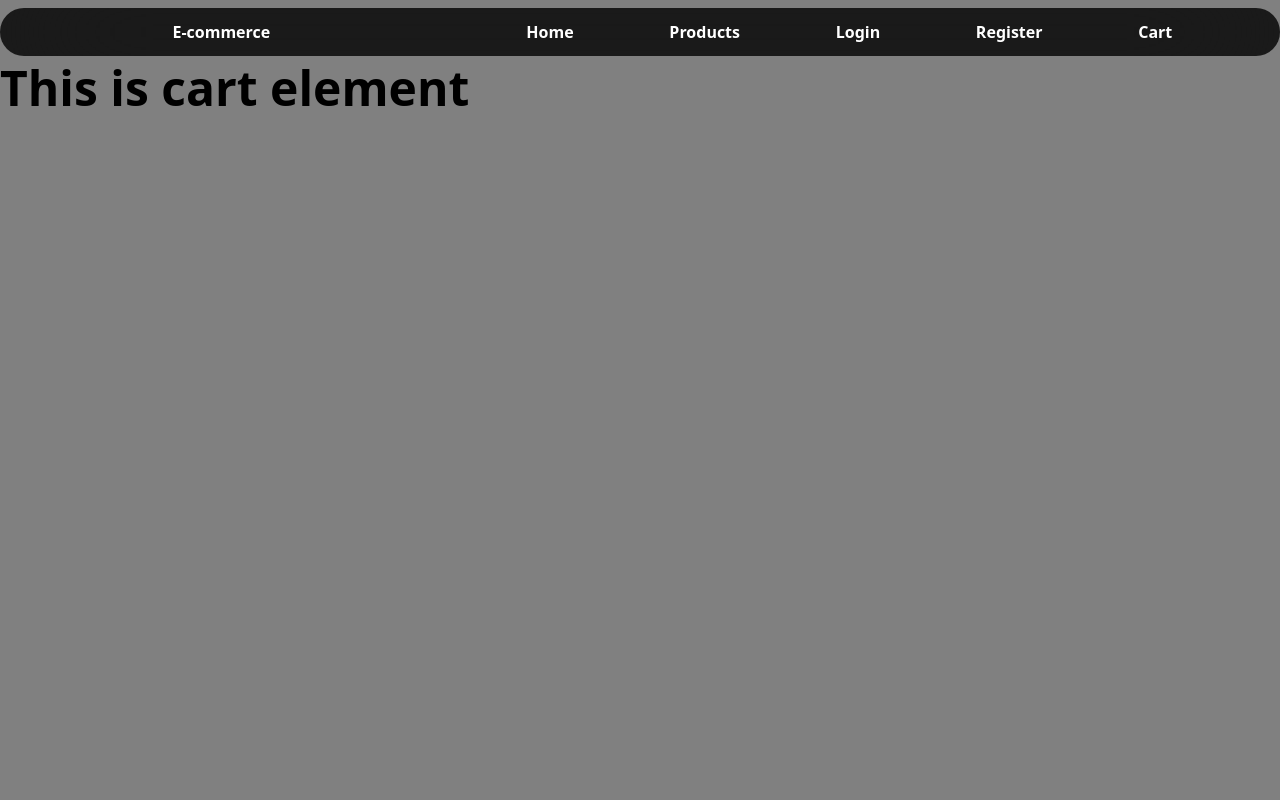
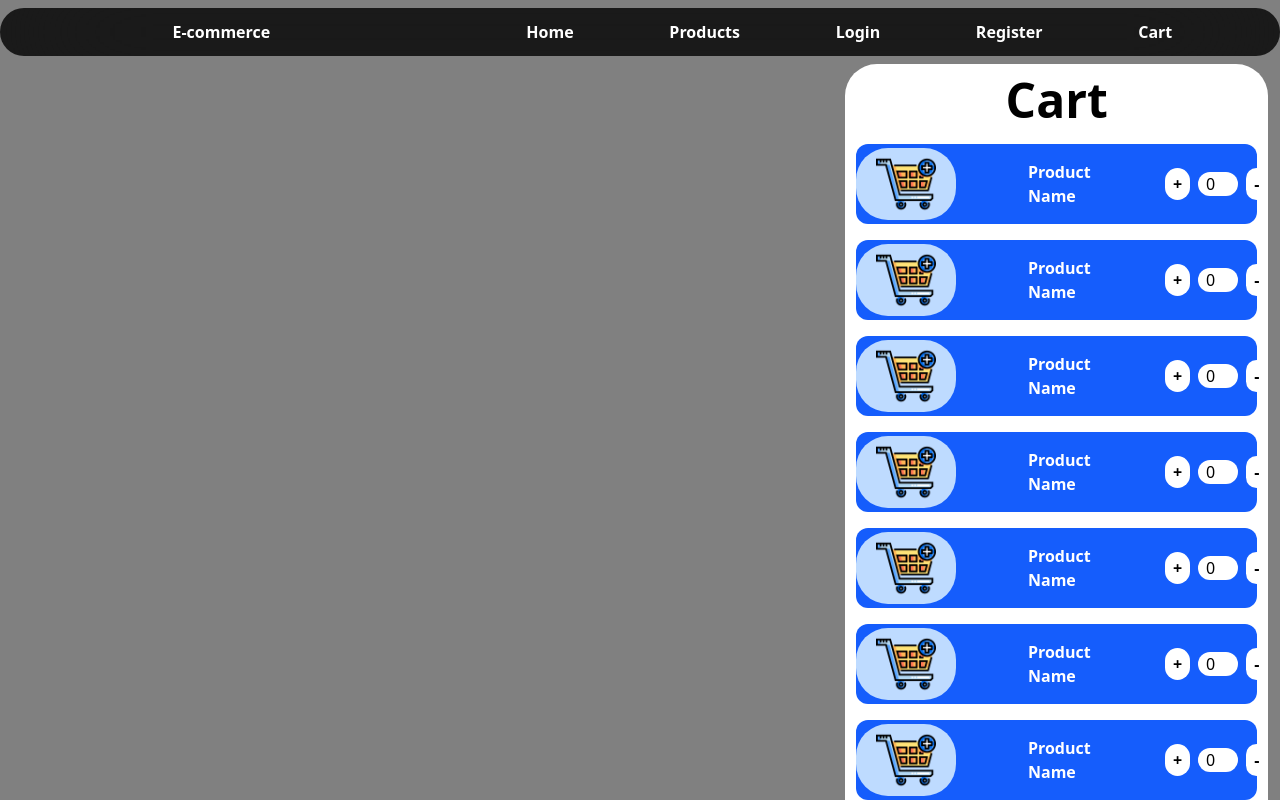
Before and after one commit to SiddharthAnbumani/e-commerce, a React (Vite) app in the folder client/: page /cart in a window 1280 px wide. Shown: the top 800 px of the page. Built offline with nearby package versions, Linux system fonts and the light colour scheme.

Commit message:
Added Cart items

```diff
--- /dev/null
+++ b/client/src/components/CartItem.jsx
@@ -0,0 +1,87 @@
+import { useState } from "react";
+
+export default function CartItem() {
+  const [num, setNum] = useState(0);
+
+  const handlePlus = () => setNum((prevNum) => prevNum + 1);
+  const handleMinus = () => setNum((prevNum) => (prevNum > 0 ? prevNum - 1 : 0));
+
+  return (
+    <div className="flex flex-col items-center">
+      <div className="w-[95%] h-[80px] bg-blue-600 rounded-xl my-2">
+        <div className="flex w-full h-full justify-between items-center">
+          <div className="w-3/12 h-[90%] flex justify-center items-center bg-blue-200 rounded-4xl">
+            <img className="w-[60px] h-[60px]" src="image.png" alt="Product" />
+          </div>
+
+          <div className="flex items-center justify-center">
+
+          <p className="w-6/12 h-full text-white font-extrabold">Product Name</p>
+          </div>
+
+          <div className="w-3/12 flex items-center ">
+            <button
+              className="bg-white font-extrabold px-2 py-1 m-2 rounded-2xl"
+              onClick={handlePlus}
+            >
+              +
+            </button>
+
+            <input
+              type="number"
+              className="w-[40px] text-center bg-white rounded-3xl"
+              value={num}
+              onChange={(evt) =>
+                setNum(evt.target.value === "" ? 0 : parseInt(evt.target.value))
+              }
+            />
+
+            <button
+              className="bg-white font-extrabold px-2 py-1 m-2 rounded-2xl"
+              onClick={handleMinus}
+            >
+              -
+            </button>
+          </div>
+        </div>
+      </div>
+    </div>
+  );
+}
+
+
+// import { useState } from "react";
+
+// export default function CartItem(){
+
+// const [num,setNum] = useState(0);
+
+// const handlePlus = (evt)=>{ setNum(evt += 1)}
+// const handleMinus = (evt)=>{ setNum(evt -= 1)}
+
+//     return (
+//         <div className="flex flex-col items-center">
+//             <div className="w-[95%] h-[80px] bg-blue-600 rounded-xl my-2">
+//                 <div className="flex w-full">
+//                     <div className="w-4/12">
+//                     <img className="w-[60px] h-[60px]" src="image.png" alt="" />
+//                     </div>
+
+//                     <p className="w-4/12"> Product Name</p>
+//                     <div className="w-4/12 flex items-center">
+//                         <button className="bg-white font-extrabold px-2 py-1 m-2 rounded-2xl " onClick={handlePlus}>+</button>
+//                             <input
+//                             type="number"
+//                              placeholder=""
+//                              className="w-[30px] text-center bg-white rounded-3xl "
+//                              value={num}
+//                              onChange={(evt)=>{evt.target.value}} />
+
+//                               {/* <>{num}</> */}
+//                         <button className="bg-white font-extrabold px-2 py-1 m-2 rounded-2xl" onClick={handleMinus} >-</button>
+//                     </div>
+//                 </div>
+//             </div>
+//         </div>
+//     )
+// }
--- a/client/src/pages/Cart.jsx
+++ b/client/src/pages/Cart.jsx
@@ -1,7 +1,28 @@
+import CartItem from "../components/CartItem";
+
+
 export default function Cart(){
     return (
-        <div className="">
-            <h1 className="text-5xl font-extrabold">This is cart element</h1>
+        <div className="flex ">
+            <div className="h-screen  w-8/12">
+            {/* empty Container */}
+            </div>
+            <div className="h-full w-4/12 bg-white rounded-4xl mr-3">
+            <h1 className="text-5xl font-extrabold text-center my-3">Cart</h1>
+            <div className="flex flex-col">
+            <CartItem/>
+            <CartItem/>
+            <CartItem/>
+            <CartItem/>
+            <CartItem/>
+            <CartItem/>
+            <CartItem/>
+            <CartItem/>
+            <CartItem/>
+            <CartItem/>
+            <CartItem/>
+            </div>
+            </div>
         </div>
     )
 }
```
Also changed, not shown: client/public/image.png (added).
